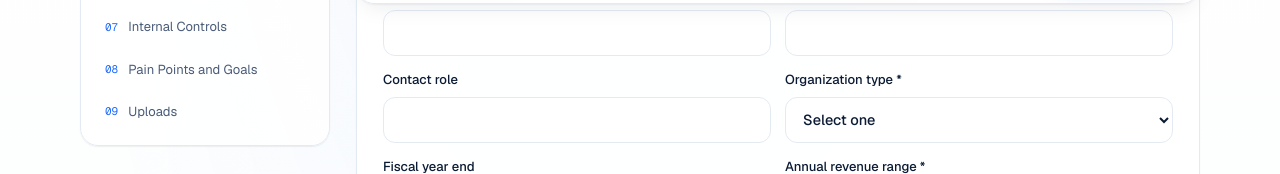
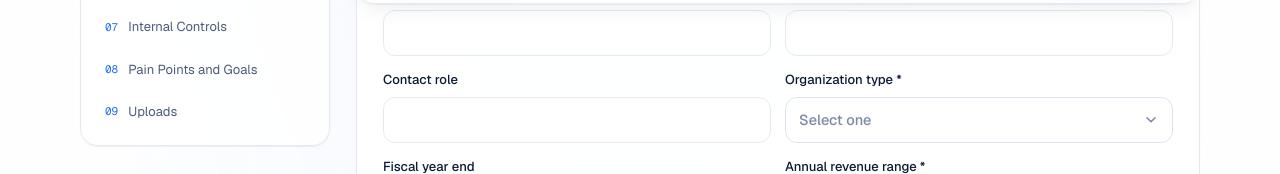
Before and after one commit to rfox0629/alignedinsights-website, a Next.js app: page /intake/preview in a window 1280 px wide. Shown: the part 778-952 px from the top of the page. Built offline with nearby package versions, Linux system fonts and the light colour scheme.

Commit message:
Improve premium dropdown styling across forms

```diff
--- a/src/app/globals.css
+++ b/src/app/globals.css
@@ -1733,9 +1733,8 @@ h2 {
   grid-column: 1 / -1;
 }
 
-.contact-field input,
-.contact-field select,
-.contact-field textarea {
+.contact-field > input,
+.contact-field > textarea {
   width: 100%;
   border: 1px solid var(--line);
   border-radius: 12px;
@@ -1747,24 +1746,140 @@ h2 {
   transition: border-color 0.2s ease, box-shadow 0.2s ease, background 0.2s ease;
 }
 
-.contact-field input,
-.contact-field select {
+.contact-field > input {
   height: 46px;
   padding: 0 13px;
 }
 
-.contact-field textarea {
+.contact-field > textarea {
   min-height: 112px;
   padding: 12px 13px;
   resize: vertical;
 }
 
-.contact-field input:focus,
-.contact-field select:focus,
-.contact-field textarea:focus {
+.contact-field > input:focus,
+.contact-field > textarea:focus {
   border-color: rgba(30, 107, 255, 0.58);
   background: #fff;
   box-shadow: 0 0 0 4px rgba(30, 107, 255, 0.1);
+}
+
+.premium-select {
+  position: relative;
+  width: 100%;
+}
+
+.premium-select input[type="hidden"] {
+  display: none;
+}
+
+.premium-select-trigger {
+  display: flex;
+  width: 100%;
+  min-height: 46px;
+  align-items: center;
+  justify-content: space-between;
+  gap: 12px;
+  padding: 0 12px 0 13px;
+  border: 1px solid #dbe4f0;
+  border-radius: 12px;
+  background: rgba(255, 255, 255, 0.94);
+  color: var(--ink);
+  cursor: pointer;
+  font: inherit;
+  font-size: 14.5px;
+  text-align: left;
+  transition: border-color 0.18s ease, box-shadow 0.18s ease, background 0.18s ease;
+}
+
+.premium-select-trigger:hover {
+  border-color: #cbd7e7;
+  background: #fff;
+}
+
+.premium-select-trigger:focus-visible,
+.premium-select-trigger.is-open {
+  border-color: rgba(30, 107, 255, 0.58);
+  background: #fff;
+  box-shadow: 0 0 0 4px rgba(30, 107, 255, 0.1);
+  outline: none;
+}
+
+.premium-select-trigger[aria-invalid="true"] {
+  border-color: rgba(179, 38, 30, 0.42);
+}
+
+.premium-select-trigger span {
+  min-width: 0;
+  overflow: hidden;
+  text-overflow: ellipsis;
+  white-space: nowrap;
+}
+
+.premium-select-trigger.is-placeholder span {
+  color: var(--ink-4);
+}
+
+.premium-select-icon {
+  width: 18px;
+  height: 18px;
+  flex-shrink: 0;
+  color: var(--ink-4);
+  transition: transform 0.18s ease, color 0.18s ease;
+}
+
+.premium-select-trigger.is-open .premium-select-icon {
+  color: var(--accent);
+  transform: rotate(180deg);
+}
+
+.premium-select-menu {
+  position: absolute;
+  top: calc(100% + 8px);
+  right: 0;
+  left: 0;
+  z-index: 120;
+  max-height: 260px;
+  margin: 0;
+  padding: 6px;
+  overflow: auto;
+  border: 1px solid #dbe4f0;
+  border-radius: 14px;
+  background: rgba(255, 255, 255, 0.98);
+  box-shadow: 0 18px 40px -22px rgba(11, 27, 52, 0.38), 0 8px 18px -14px rgba(11, 27, 52, 0.2);
+  list-style: none;
+}
+
+.premium-select-menu li {
+  display: flex;
+  min-height: 38px;
+  align-items: center;
+  padding: 9px 10px;
+  border-radius: 10px;
+  color: var(--ink-2);
+  cursor: pointer;
+  font-size: 14px;
+  line-height: 1.3;
+  transition: background 0.14s ease, color 0.14s ease;
+}
+
+.premium-select-menu li.is-active {
+  background: rgba(30, 107, 255, 0.07);
+  color: var(--ink);
+}
+
+.premium-select-menu li.is-selected {
+  background: rgba(30, 107, 255, 0.11);
+  color: var(--accent);
+  font-weight: 500;
+}
+
+.premium-select-error {
+  margin: 7px 0 0;
+  color: #b3261e;
+  font-size: 12px;
+  font-weight: 400;
+  line-height: 1.4;
 }
 
 .contact-error {
@@ -2012,10 +2127,9 @@ footer {
   grid-column: 1 / -1;
 }
 
-.intake-field input,
-.intake-field select,
-.intake-field textarea,
-.upload-field input {
+.intake-field > input,
+.intake-field > textarea,
+.upload-field > input {
   width: 100%;
   border: 1px solid var(--line);
   border-radius: 12px;
@@ -2026,23 +2140,21 @@ footer {
   outline: none;
 }
 
-.intake-field input,
-.intake-field select,
-.upload-field input {
+.intake-field > input,
+.upload-field > input {
   min-height: 46px;
   padding: 0 13px;
 }
 
-.intake-field textarea {
+.intake-field > textarea {
   min-height: 112px;
   padding: 12px 13px;
   resize: vertical;
 }
 
-.intake-field input:focus,
-.intake-field select:focus,
-.intake-field textarea:focus,
-.upload-field input:focus {
+.intake-field > input:focus,
+.intake-field > textarea:focus,
+.upload-field > input:focus {
   border-color: rgba(30, 107, 255, 0.58);
   box-shadow: 0 0 0 4px rgba(30, 107, 255, 0.1);
 }
--- a/src/app/intake/[token]/intake-form.tsx
+++ b/src/app/intake/[token]/intake-form.tsx
@@ -2,6 +2,7 @@
 
 import { useActionState } from "react";
 import { submitIntake } from "@/app/intake/[token]/actions";
+import { PremiumSelect } from "@/components/site/premium-select";
 import { intakeSections, maxUploadSizeBytes, uploadFields } from "@/lib/intake/config";
 
 function fieldName(sectionId: string, name: string) {
@@ -102,15 +103,16 @@ function FieldRenderer({
 
   if (field.type === "select") {
     return (
-      <label className="intake-field">
+      <div className="intake-field">
         <span>{field.label}{required ? " *" : ""}</span>
-        <select defaultValue="" name={name} required={required}>
-          <option value="">{required ? "Select one" : "Optional"}</option>
-          {field.options.map((option) => (
-            <option key={option} value={option}>{option}</option>
-          ))}
-        </select>
-      </label>
+        <PremiumSelect
+          ariaLabel={field.label}
+          name={name}
+          options={field.options}
+          placeholder={required ? "Select one" : "Optional"}
+          required={required}
+        />
+      </div>
     );
   }
 
--- a/src/components/site/contact-modal.tsx
+++ b/src/components/site/contact-modal.tsx
@@ -2,6 +2,7 @@
 
 import { createContext, type ReactNode, useCallback, useContext, useEffect, useId, useState } from "react";
 import { useForm, ValidationError } from "@formspree/react";
+import { PremiumSelect } from "@/components/site/premium-select";
 
 type ContactModalContextValue = {
   openModal: () => void;
@@ -110,39 +111,24 @@ export function ContactModalProvider({ children }: { children: ReactNode }) {
                     >
                       <input autoComplete="organization" name="organizationName" required type="text" />
                     </FormField>
-                    <FormField
+                    <FormSelectField
                       error={<ValidationError errors={state.errors} field="organizationType" prefix="Organization type" />}
                       label="Organization type"
                     >
-                      <select defaultValue="" name="organizationType" required>
-                        <option disabled value="">Select one</option>
-                        {organizationTypes.map((option) => (
-                          <option key={option} value={option}>{option}</option>
-                        ))}
-                      </select>
-                    </FormField>
-                    <FormField
+                      <PremiumSelect ariaLabel="Organization type" name="organizationType" options={organizationTypes} placeholder="Select one" required />
+                    </FormSelectField>
+                    <FormSelectField
                       error={<ValidationError errors={state.errors} field="annualRevenue" prefix="Annual revenue" />}
                       label="Annual revenue"
                     >
-                      <select defaultValue="" name="annualRevenue" required>
-                        <option disabled value="">Select range</option>
-                        {annualRevenue.map((option) => (
-                          <option key={option} value={option}>{option}</option>
-                        ))}
-                      </select>
-                    </FormField>
-                    <FormField
+                      <PremiumSelect ariaLabel="Annual revenue" name="annualRevenue" options={annualRevenue} placeholder="Select range" required />
+                    </FormSelectField>
+                    <FormSelectField
                       error={<ValidationError errors={state.errors} field="lookingFor" prefix="What are you looking for?" />}
                       label="What are you looking for?"
                     >
-                      <select defaultValue="" name="lookingFor">
-                        <option value="">Select one</option>
-                        {lookingFor.map((option) => (
-                          <option key={option} value={option}>{option}</option>
-                        ))}
-                      </select>
-                    </FormField>
+                      <PremiumSelect ariaLabel="What are you looking for?" name="lookingFor" options={lookingFor} placeholder="Select one" />
+                    </FormSelectField>
                     <FormField
                       className="contact-field-wide"
                       error={<ValidationError errors={state.errors} field="message" prefix="Message" />}
@@ -207,3 +193,21 @@ function FormField({
     </label>
   );
 }
+
+function FormSelectField({
+  children,
+  error,
+  label,
+}: {
+  children: ReactNode;
+  error: ReactNode;
+  label: string;
+}) {
+  return (
+    <div className="contact-field">
+      <span>{label}</span>
+      {children}
+      {error}
+    </div>
+  );
+}
--- /dev/null
+++ b/src/components/site/premium-select.tsx
@@ -0,0 +1,209 @@
+"use client";
+
+import { useCallback, useEffect, useId, useMemo, useRef, useState } from "react";
+
+type PremiumSelectProps = {
+  ariaLabel: string;
+  name: string;
+  options: readonly string[];
+  placeholder: string;
+  required?: boolean;
+};
+
+export function PremiumSelect({ ariaLabel, name, options, placeholder, required = false }: PremiumSelectProps) {
+  const generatedId = useId();
+  const rootRef = useRef<HTMLDivElement | null>(null);
+  const triggerRef = useRef<HTMLButtonElement | null>(null);
+  const [activeIndex, setActiveIndex] = useState(0);
+  const [isOpen, setIsOpen] = useState(false);
+  const [validationError, setValidationError] = useState("");
+  const [value, setValue] = useState("");
+
+  const selectedIndex = useMemo(() => options.findIndex((option) => option === value), [options, value]);
+  const selectedLabel = value || placeholder;
+  const listboxId = `${generatedId}-listbox`;
+  const errorId = `${generatedId}-error`;
+  const activeOptionId = isOpen && activeIndex >= 0 ? `${generatedId}-option-${activeIndex}` : undefined;
+
+  const openMenu = useCallback(() => {
+    setIsOpen(true);
+    setActiveIndex(selectedIndex >= 0 ? selectedIndex : 0);
+  }, [selectedIndex]);
+
+  const closeMenu = useCallback(() => {
+    setIsOpen(false);
+  }, []);
+
+  const chooseOption = useCallback((option: string) => {
+    setValue(option);
+    setValidationError("");
+    setIsOpen(false);
+    window.requestAnimationFrame(() => triggerRef.current?.focus());
+  }, []);
+
+  const moveActive = useCallback(
+    (direction: 1 | -1) => {
+      setActiveIndex((current) => {
+        if (!options.length) return 0;
+        return (current + direction + options.length) % options.length;
+      });
+    },
+    [options.length],
+  );
+
+  useEffect(() => {
+    if (!isOpen) return;
+
+    const onPointerDown = (event: PointerEvent) => {
+      if (!rootRef.current?.contains(event.target as Node)) {
+        closeMenu();
+      }
+    };
+
+    document.addEventListener("pointerdown", onPointerDown);
+
+    return () => {
+      document.removeEventListener("pointerdown", onPointerDown);
+    };
+  }, [closeMenu, isOpen]);
+
+  useEffect(() => {
+    const form = rootRef.current?.closest("form");
+    if (!form) return;
+
+    const validateRequiredSelect = (event: SubmitEvent) => {
+      if (!required || value) return;
+
+      event.preventDefault();
+      event.stopPropagation();
+      event.stopImmediatePropagation();
+      setValidationError("Please select an option.");
+      triggerRef.current?.focus();
+    };
+
+    form.addEventListener("submit", validateRequiredSelect, true);
+
+    return () => {
+      form.removeEventListener("submit", validateRequiredSelect, true);
+    };
+  }, [required, value]);
+
+  const onKeyDown = (event: React.KeyboardEvent<HTMLButtonElement>) => {
+    if (!isOpen && ["ArrowDown", "ArrowUp", "Enter", " "].includes(event.key)) {
+      event.preventDefault();
+      openMenu();
+      return;
+    }
+
+    if (!isOpen) return;
+
+    if (event.key === "ArrowDown") {
+      event.preventDefault();
+      moveActive(1);
+      return;
+    }
+
+    if (event.key === "ArrowUp") {
+      event.preventDefault();
+      moveActive(-1);
+      return;
+    }
+
+    if (event.key === "Home") {
+      event.preventDefault();
+      setActiveIndex(0);
+      return;
+    }
+
+    if (event.key === "End") {
+      event.preventDefault();
+      setActiveIndex(Math.max(options.length - 1, 0));
+      return;
+    }
+
+    if (event.key === "Escape") {
+      event.preventDefault();
+      closeMenu();
+      return;
+    }
+
+    if (event.key === "Tab") {
+      closeMenu();
+      return;
+    }
+
+    if (event.key === "Enter" || event.key === " ") {
+      event.preventDefault();
+      const option = options[activeIndex];
+      if (option) chooseOption(option);
+      return;
+    }
+
+    if (event.key.length === 1 && !event.metaKey && !event.ctrlKey && !event.altKey) {
+      const typedKey = event.key.toLowerCase();
+      const startIndex = activeIndex + 1;
+      const orderedOptions = [...options.slice(startIndex), ...options.slice(0, startIndex)];
+      const match = orderedOptions.find((option) => option.toLowerCase().startsWith(typedKey));
+
+      if (match) {
+        event.preventDefault();
+        setActiveIndex(options.findIndex((option) => option === match));
+      }
+    }
+  };
+
+  return (
+    <div className="premium-select" ref={rootRef}>
+      <input name={name} type="hidden" value={value} />
+      <button
+        aria-activedescendant={activeOptionId}
+        aria-controls={listboxId}
+        aria-describedby={validationError ? errorId : undefined}
+        aria-expanded={isOpen}
+        aria-haspopup="listbox"
+        aria-invalid={validationError ? true : undefined}
+        aria-label={ariaLabel}
+        className={`premium-select-trigger${value ? "" : " is-placeholder"}${isOpen ? " is-open" : ""}`}
+        onClick={() => {
+          if (isOpen) {
+            closeMenu();
+          } else {
+            openMenu();
+          }
+        }}
+        onKeyDown={onKeyDown}
+        ref={triggerRef}
+        role="combobox"
+        type="button"
+      >
+        <span>{selectedLabel}</span>
+        <svg aria-hidden="true" className="premium-select-icon" fill="none" viewBox="0 0 20 20">
+          <path d="m5.5 7.5 4.5 4.5 4.5-4.5" stroke="currentColor" strokeLinecap="round" strokeLinejoin="round" strokeWidth="1.7" />
+        </svg>
+      </button>
+      {isOpen ? (
+        <ul className="premium-select-menu" id={listboxId} role="listbox">
+          {options.map((option, index) => (
+            <li
+              aria-selected={option === value}
+              className={`${index === activeIndex ? "is-active" : ""}${option === value ? " is-selected" : ""}`}
+              id={`${generatedId}-option-${index}`}
+              key={option}
+              onMouseDown={(event) => event.preventDefault()}
+              onMouseEnter={() => setActiveIndex(index)}
+              onClick={() => chooseOption(option)}
+              role="option"
+            >
+              {option}
+            </li>
+          ))}
+        </ul>
+      ) : null}
+      {validationError ? (
+        <p className="premium-select-error" id={errorId}>
+          {validationError}
+        </p>
+      ) : null}
+    </div>
+  );
+}
```
